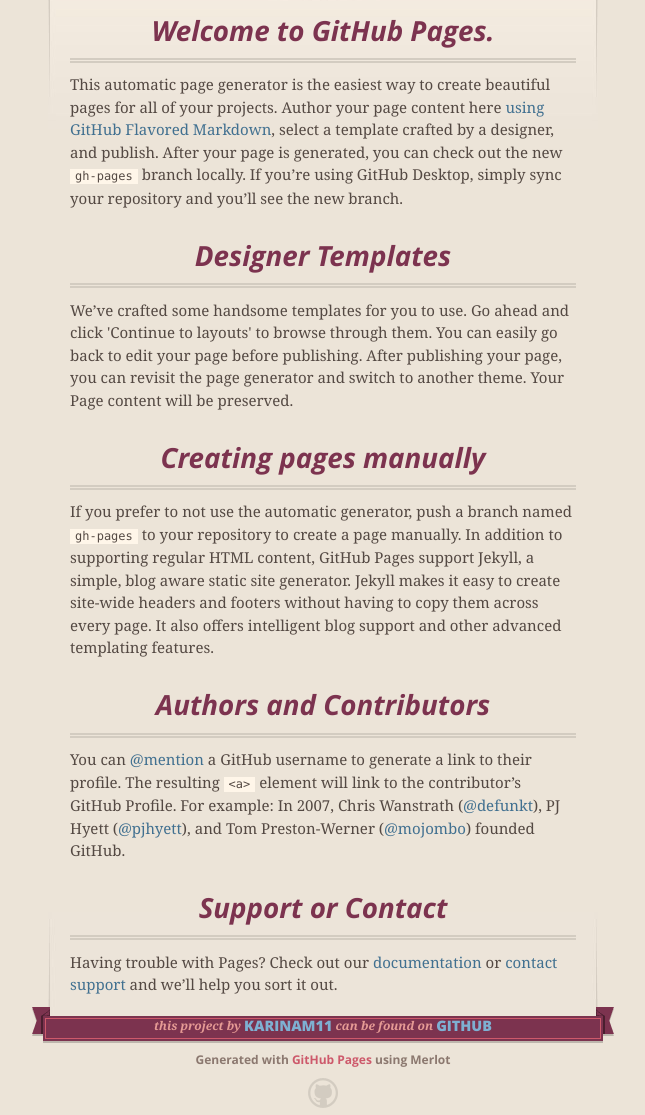
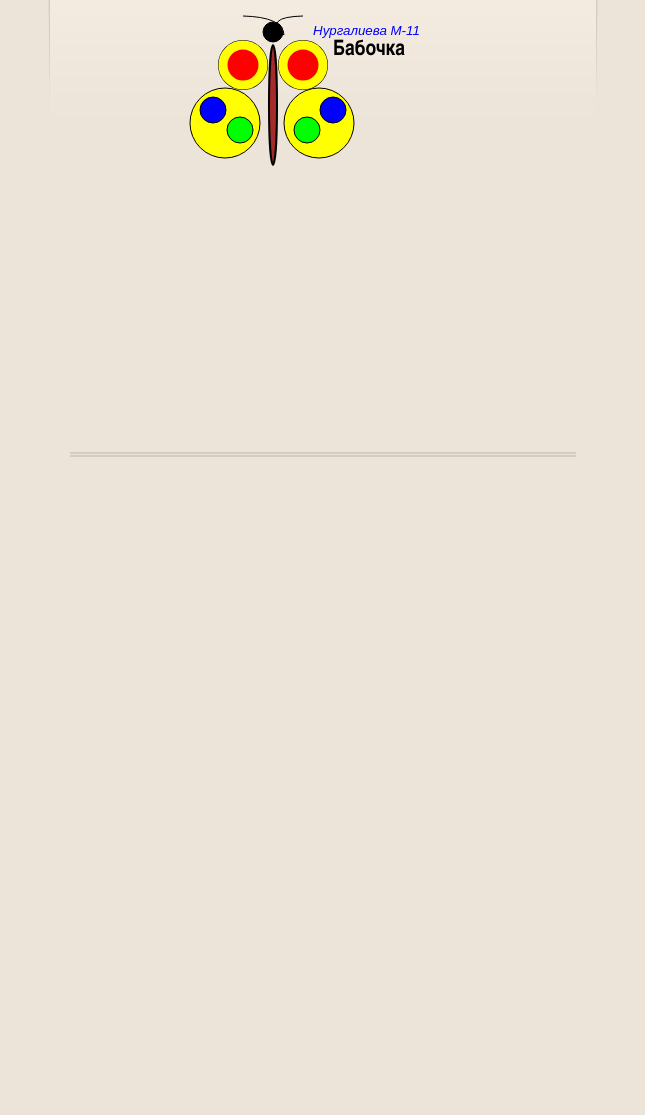
Before and after one commit to KarinaM11/karina, a plain HTML site: page index.html in a window 1280 px wide. Shown: the part 197-1312 px from the top of the page, without its empty margins (317-962 px from the left). After the commit the page ends 800 px from the top, so only its background shows below. Drawn offline with nearby package versions, Linux system fonts and the light colour scheme.

Commit message:
Update index.html

```diff
--- a/index.html
+++ b/index.html
@@ -47,48 +47,7 @@
 
       <section id="main_content">
         <h3>
-<a id="welcome-to-github-pages" class="anchor" href="#welcome-to-github-pages" aria-hidden="true"><span aria-hidden="true" class="octicon octicon-link"></span></a>Welcome to GitHub Pages.</h3>
 
-<p>This automatic page generator is the easiest way to create beautiful pages for all of your projects. Author your page content here <a href="https://guides.github.com/features/mastering-markdown/">using GitHub Flavored Markdown</a>, select a template crafted by a designer, and publish. After your page is generated, you can check out the new <code>gh-pages</code> branch locally. If you’re using GitHub Desktop, simply sync your repository and you’ll see the new branch.</p>
-
-<h3>
-<a id="designer-templates" class="anchor" href="#designer-templates" aria-hidden="true"><span aria-hidden="true" class="octicon octicon-link"></span></a>Designer Templates</h3>
-
-<p>We’ve crafted some handsome templates for you to use. Go ahead and click 'Continue to layouts' to browse through them. You can easily go back to edit your page before publishing. After publishing your page, you can revisit the page generator and switch to another theme. Your Page content will be preserved.</p>
-
-<h3>
-<a id="creating-pages-manually" class="anchor" href="#creating-pages-manually" aria-hidden="true"><span aria-hidden="true" class="octicon octicon-link"></span></a>Creating pages manually</h3>
-
-<p>If you prefer to not use the automatic generator, push a branch named <code>gh-pages</code> to your repository to create a page manually. In addition to supporting regular HTML content, GitHub Pages support Jekyll, a simple, blog aware static site generator. Jekyll makes it easy to create site-wide headers and footers without having to copy them across every page. It also offers intelligent blog support and other advanced templating features.</p>
-
-<h3>
-<a id="authors-and-contributors" class="anchor" href="#authors-and-contributors" aria-hidden="true"><span aria-hidden="true" class="octicon octicon-link"></span></a>Authors and Contributors</h3>
-
-<p>You can <a href="https://help.github.com/articles/basic-writing-and-formatting-syntax/#mentioning-users-and-teams" class="user-mention">@mention</a> a GitHub username to generate a link to their profile. The resulting <code>&lt;a&gt;</code> element will link to the contributor’s GitHub Profile. For example: In 2007, Chris Wanstrath (<a href="https://github.com/defunkt" class="user-mention">@defunkt</a>), PJ Hyett (<a href="https://github.com/pjhyett" class="user-mention">@pjhyett</a>), and Tom Preston-Werner (<a href="https://github.com/mojombo" class="user-mention">@mojombo</a>) founded GitHub.</p>
-
-<h3>
-<a id="support-or-contact" class="anchor" href="#support-or-contact" aria-hidden="true"><span aria-hidden="true" class="octicon octicon-link"></span></a>Support or Contact</h3>
-
-<p>Having trouble with Pages? Check out our <a href="https://help.github.com/pages">documentation</a> or <a href="https://github.com/contact">contact support</a> and we’ll help you sort it out.</p>
-      </section>
-
-      <footer>
-        <span class="ribbon-outer">
-          <span class="ribbon-inner">
-            <p>this project by <a href="https://github.com/KarinaM11">KarinaM11</a> can be found on <a href="https://github.com/KarinaM11/karina">GitHub</a></p>
-          </span>
-          <span class="left-tail"></span>
-          <span class="right-tail"></span>
-        </span>
-        <p>Generated with <a href="https://pages.github.com">GitHub Pages</a> using Merlot</p>
-        <span class="octocat"></span>
-      </footer>
-
-    </div>
-
-
-  </body>
-</html>
 <html>
 <head>
 <title>Canvas</title>
```
